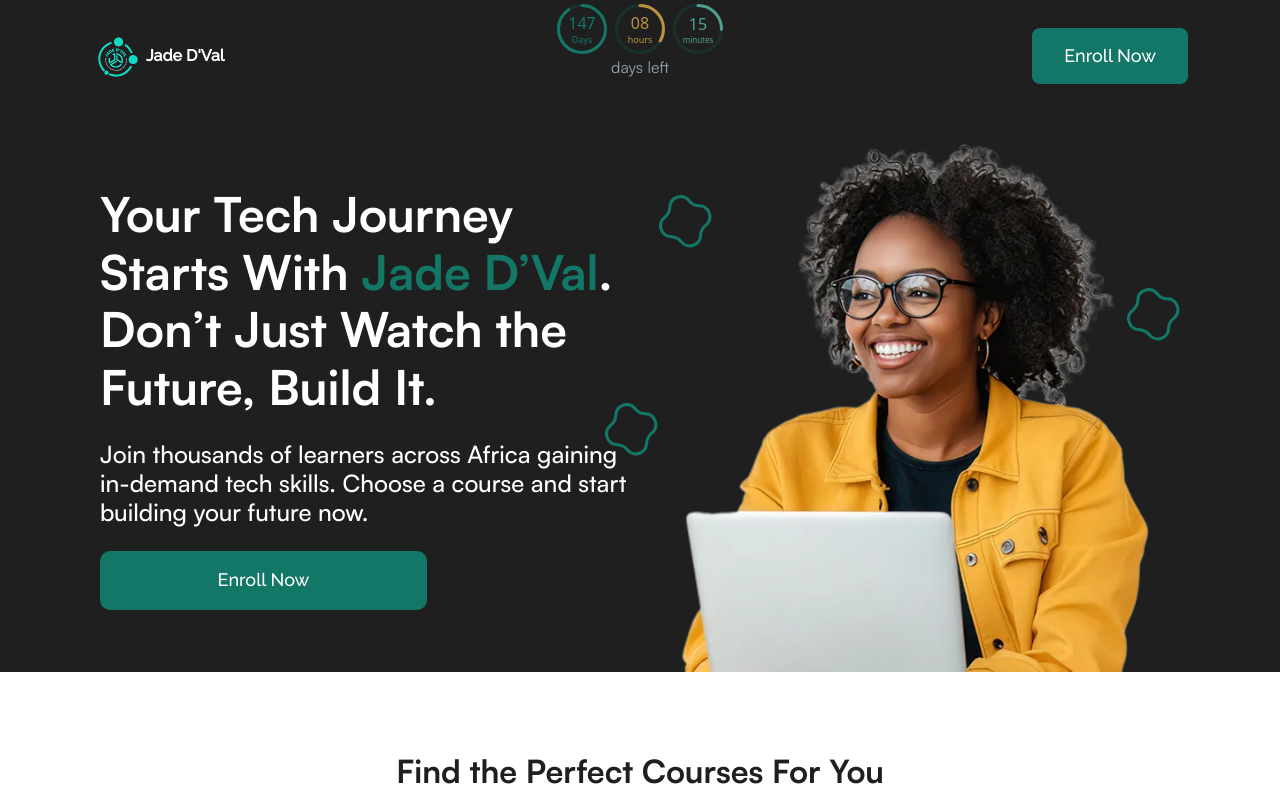
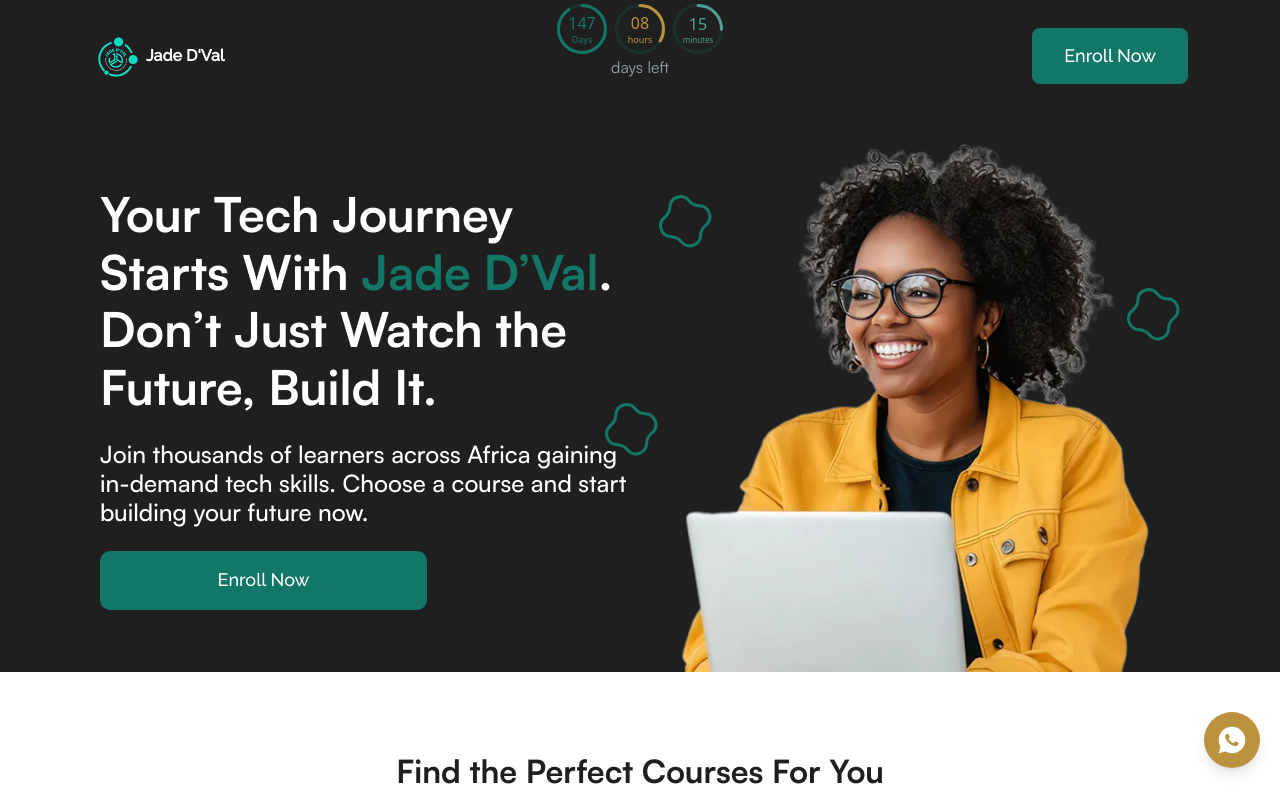
Before and after one commit to david-oj/jade_dval-redesign, a React (Vite) app: page / in a window 1280 px wide. Shown: the top 800 px of the page. Built offline with nearby package versions, Linux system fonts and the light colour scheme; no server answers.

Commit message:
Add whatsapp link button to the  LandingPage

```diff
--- a/src/pages/Home.tsx
+++ b/src/pages/Home.tsx
@@ -9,12 +9,13 @@ import {
   Partner,
   EnrollNow,
 } from "@/sections";
+import WhatsappFill from "@/assets/icons/whatsappFill.svg?react";
 
 const LandingPage = () => {
   return (
     <div className="max-w-[1536px] mx-auto">
       <div className="bg-black max-h-screen overflow-hidden">
-        <CountDown/>
+        <CountDown />
         <Header />
         <Hero />
       </div>
@@ -25,6 +26,17 @@ const LandingPage = () => {
       <Partner />
       <JadeStarCTA />
       <EnrollNow />
+
+      {/* WHatsapp group link */}
+      <a
+        rel="noreferrer noopener "
+        target="_blank"
+        href="https://chat.whatsapp.com/DwmFC4pN6B52QAS7hQmhQD"
+      >
+        <button className="fixed bottom-8 right-5 z-50 size-10 sm:size-14 bg-secondary rounded-full flex items-center justify-center shadow-lg hover:shadow-xl hover:cursor-pointer">
+          <WhatsappFill className="size-6 sm:size-8 text-white" />
+        </button>
+      </a>
     </div>
   );
 };
```
Also changed, not shown: src/assets/icons/index.ts (+16 -14 lines), src/assets/icons/whatsappFill.svg (added).
